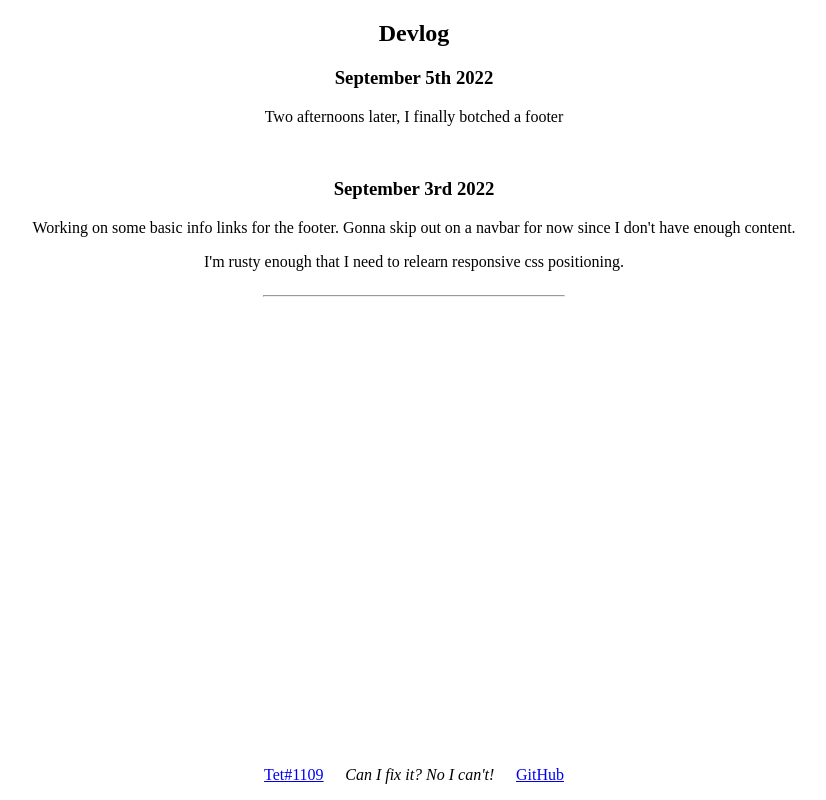
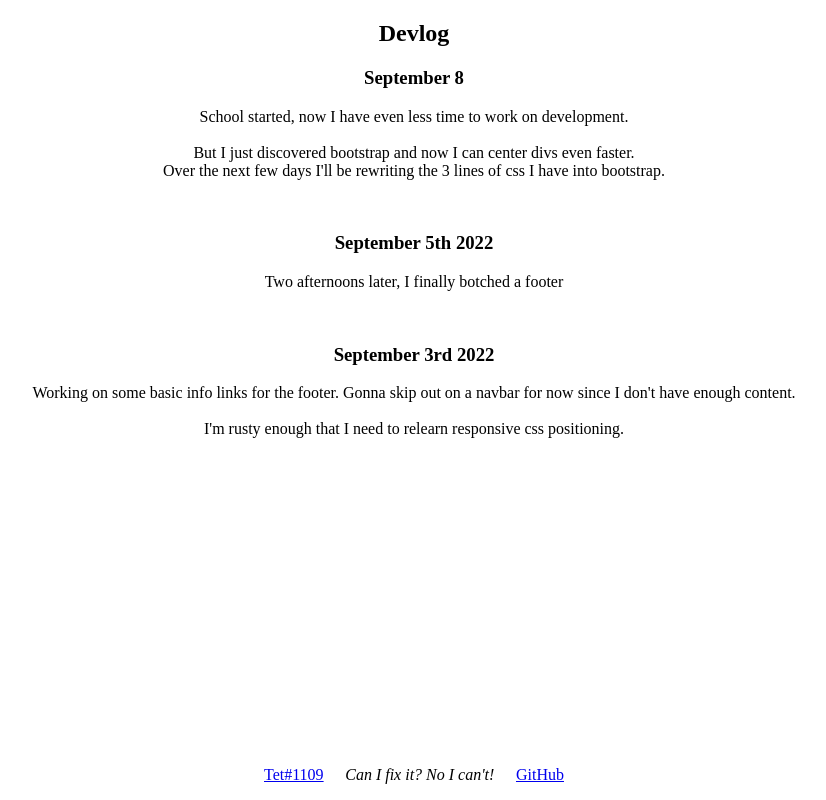
Before and after one commit to ctrl-benlu/personal-website, a plain HTML site: page index.html in a window 1280 px wide. Shown: the whole page, without its empty margins (226-1052 px from the left). Drawn offline with Linux system fonts and the light colour scheme.

Commit message:
Updated devlog

```diff
--- a/index.html
+++ b/index.html
@@ -5,24 +5,29 @@
     <!-- no way in hell am I supporting IE in late 2022 -->
     <!-- <meta http-equiv="X-UA-Compatible" content="IE=edge"> -->
     <meta name="viewport" content="width=device-width, initial-scale=1.0">
-    <title>placeholder title</title>
+    <title>BenLu.ca</title>
+    <!-- <link rel="stylesheet" href="https://cdn.jsdelivr.net/npm/bootstrap@4.3.1/dist/css/bootstrap.min.css" integrity="sha384-ggOyR0iXCbMQv3Xipma34MD+dH/1fQ784/j6cY/iJTQUOhcWr7x9JvoRxT2MZw1T" crossorigin="anonymous"> -->
     <link rel="stylesheet" href="style.css">
 </head>
 <body>
     <main>
         <h2>Devlog</h2>
+        <h3>September 8</h3>
+        <p>School started, now I have even less time to work on development. <br><br>But I just discovered bootstrap and now I can center divs even faster. <br>Over the next few days I'll be rewriting the 3 lines of css I have into bootstrap.</p>
+        <br>
         <h3>September 5th 2022</h3>
         <p>Two afternoons later, I finally botched a footer</p>
         <br>
         <h3>September 3rd 2022</h3>
-        <p>Working on some basic info links for the footer. Gonna skip out on a navbar for now since I don't have enough content.</p>
-        <p>I'm rusty enough that I need to relearn responsive css positioning.</p>
+        <p>Working on some basic info links for the footer. Gonna skip out on a navbar for now since I don't have enough content. <br><br>I'm rusty enough that I need to relearn responsive css positioning.</p>
     </main>
-    <hr>
     <footer>
         <p class="footer-item"><a href="https://www.youtube.com/shorts/njdJeu95p6s" target="_blank">Tet#1109</a></p>
         <p class="footer-item"><em>Can I fix it? No I can't! </em></p>
         <a href="https://github.com/ctrl-benlu/personal-website" class="footer-item">GitHub</a>
     </footer>
+<!-- <script src="https://code.jquery.com/jquery-3.3.1.slim.min.js" integrity="sha384-q8i/X+965DzO0rT7abK41JStQIAqVgRVzpbzo5smXKp4YfRvH+8abtTE1Pi6jizo" crossorigin="anonymous"></script>
+<script src="https://cdn.jsdelivr.net/npm/popper.js@1.14.7/dist/umd/popper.min.js" integrity="sha384-UO2eT0CpHqdSJQ6hJty5KVphtPhzWj9WO1clHTMGa3JDZwrnQq4sF86dIHNDz0W1" crossorigin="anonymous"></script>
+<script src="https://cdn.jsdelivr.net/npm/bootstrap@4.3.1/dist/js/bootstrap.min.js" integrity="sha384-JjSmVgyd0p3pXB1rRibZUAYoIIy6OrQ6VrjIEaFf/nJGzIxFDsf4x0xIM+B07jRM" crossorigin="anonymous"></script> -->
 </body>
 </html>
--- a/style.css
+++ b/style.css
@@ -7,6 +7,8 @@ body {
 
 main {
     text-align: center;
+    max-width: 80%;
+    margin: 0 auto;
 }
 
 footer {
@@ -20,4 +22,5 @@ footer {
 
 hr {
     width: 300px;
+    position: relative;
 }
```
